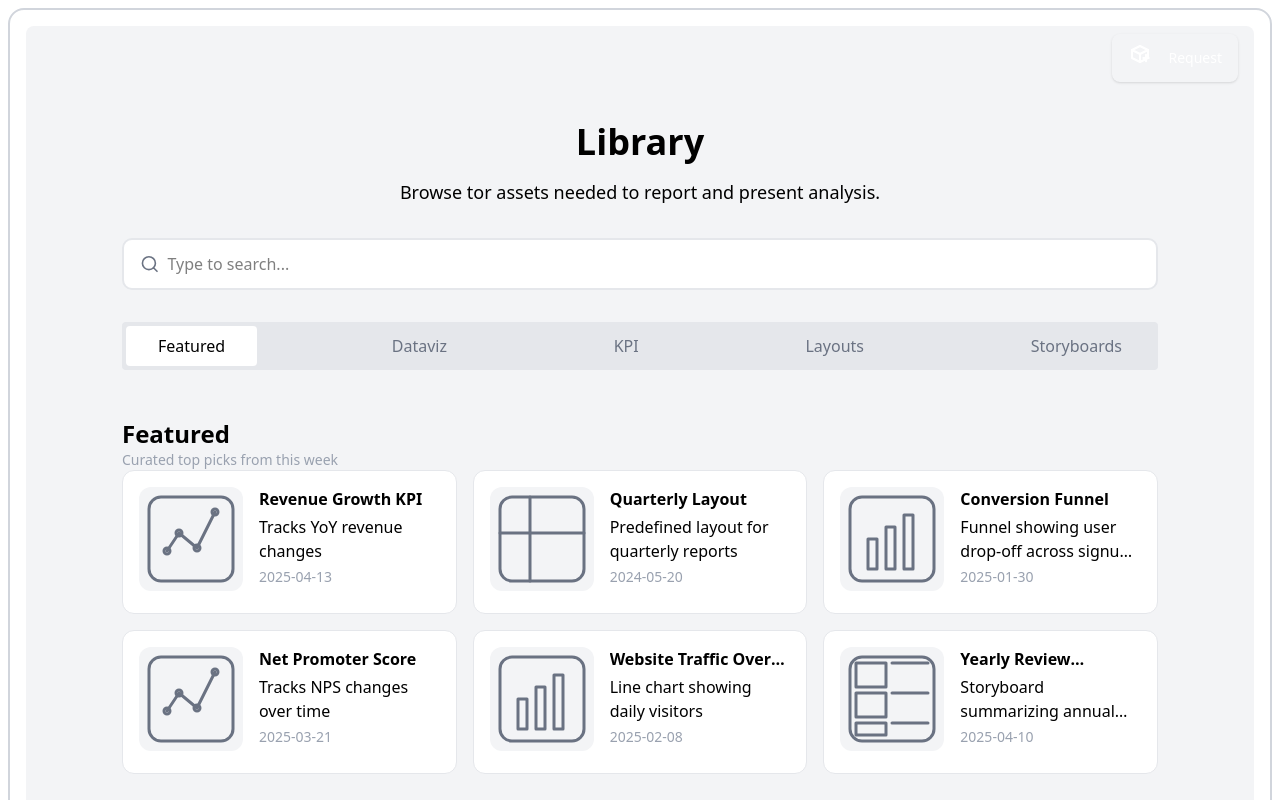
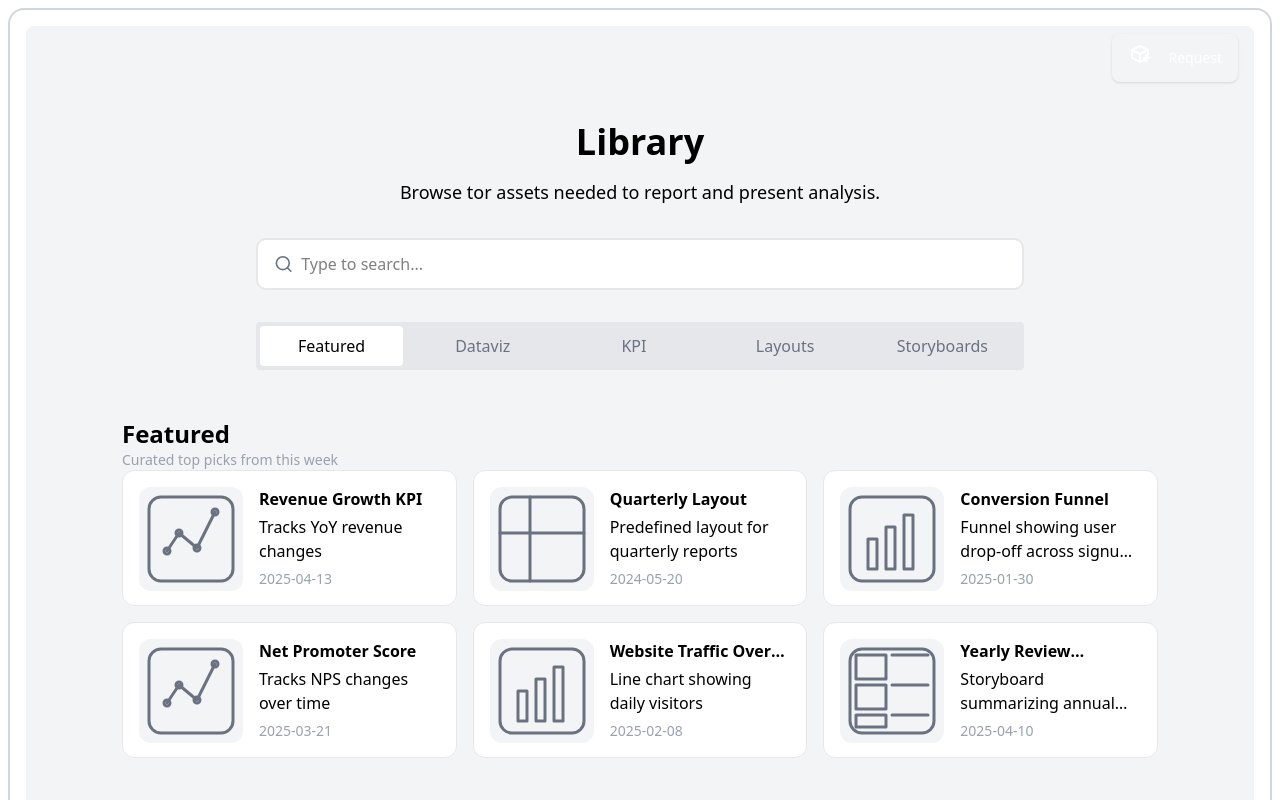
Before and after one commit to pablopareja/kpi-library, a Next.js app: page / in a window 1280 px wide. Shown: the top 800 px of the page. Built offline with nearby package versions, Linux system fonts and the light colour scheme.

Commit message:
improve styles

```diff
--- a/src/app/page.tsx
+++ b/src/app/page.tsx
@@ -10,8 +10,8 @@ export default function Home() {
       <RequestButton className="absolute top-2 right-4" />
       <h1 className="text-4xl font-bold">Library</h1>
       <p className="mt-4 text-lg">Browse tor assets needed to report and present analysis.</p>
-      <SearchBar />
-      <FilterBar />
+      <SearchBar className="max-w-3xl" />
+      <FilterBar className="max-w-3xl" />
       <FeaturedAssets />
       <TrendingAssets />
     </div>
--- a/src/components/library/AssetCard.tsx
+++ b/src/components/library/AssetCard.tsx
@@ -12,7 +12,7 @@ export const AssetCard = ({ asset, highlighted = false }: AssetCardProps) => {
   return (
     <div
       className={clsx(
-        'flex items-start p-4 min-w-80 h-36 gap-4 transition-transform duration-200 hover:scale-[1.02] cursor-pointer',
+        'flex items-start p-4 min-w-80 h-34 gap-4 transition-transform duration-200 hover:scale-[1.02] cursor-pointer',
         {
           'bg-white border border-gray-200 rounded-xl border-solid': highlighted,
         }
@@ -21,11 +21,13 @@ export const AssetCard = ({ asset, highlighted = false }: AssetCardProps) => {
       <div className="rounded-xl p-1 bg-gray-100">
         <Illustration className="text-gray-500 w-24" />
       </div>
-      <div className="flex flex-col gap-1">
-        <h4 className="text-black font-bold line-clamp-1" title={asset.name}>
-          {asset.name}
-        </h4>
-        <p className="line-clamp-2">{asset.description}</p>
+      <div className="flex flex-col gap-1 justify-between h-full">
+        <div className="flex flex-col gap-1">
+          <h4 className="text-black font-bold line-clamp-1" title={asset.name}>
+            {asset.name}
+          </h4>
+          <p className="line-clamp-2">{asset.description}</p>
+        </div>
         <p className="text-gray-400 text-sm">{asset.updatedAtDate}</p>
       </div>
     </div>
--- a/src/components/library/AssetList.tsx
+++ b/src/components/library/AssetList.tsx
@@ -17,7 +17,7 @@ export const AssetList = async ({ type, highlightCards = false }: AssetListProps
   return (
     <div className="flex flex-wrap gap-4">
       {assets.map((asset: AssetSummary) => (
-        <div key={`asset-${asset.id}`} className="flex-1">
+        <div key={`asset-${asset.id}`} className="flex-1 basis-[calc(33.333%-1rem)]">
           <AssetCard asset={asset} highlighted={highlightCards} />
         </div>
       ))}
--- a/src/components/library/FilterBar.tsx
+++ b/src/components/library/FilterBar.tsx
@@ -2,6 +2,7 @@
 
 import { FilterOption, useFilterStore } from '@/stores/useFilterStore'
 import { AssetType } from '@/types'
+import clsx from 'clsx'
 import { ButtonBar } from '../ui/ButtonBar'
 
 const filterOptions: { value: FilterOption; label: string }[] = [
@@ -29,7 +30,11 @@ const filterOptions: { value: FilterOption; label: string }[] = [
   },
 ]
 
-export const FilterBar = () => {
+interface FilterBarProps {
+  className?: string
+}
+
+export const FilterBar = ({ className = '' }: FilterBarProps) => {
   const filter = useFilterStore(state => state.filter)
   const setFilter = useFilterStore(state => state.setFilter)
 
@@ -39,7 +44,7 @@ export const FilterBar = () => {
 
   return (
     <ButtonBar
-      className="w-full mt-8"
+      className={clsx('w-full mt-8', className)}
       options={filterOptions}
       value={filter}
       onChange={handleChange}
--- a/src/components/library/SearchBar.tsx
+++ b/src/components/library/SearchBar.tsx
@@ -5,12 +5,17 @@ import { useEffect, useState } from 'react'
 import { useDebouncedCallback } from '@/hooks/useDebouncedCallback'
 
 import { useSearchStore } from '@/stores/useSearchStore'
+import clsx from 'clsx'
 import { SearchInput } from '../ui/SearchInput'
 
 // Default time used for debouncing the search call in milliseconds
 const DEFAULT_DEBOUNCE_TIMEOUT = 300
 
-export const SearchBar = () => {
+interface SearchBarProps {
+  className?: string
+}
+
+export const SearchBar = ({ className = '' }: SearchBarProps) => {
   const [searchText, setSearchText] = useState<string>('')
   const setSearchQuery = useSearchStore(state => state.setSearchText)
 
@@ -28,7 +33,7 @@ export const SearchBar = () => {
   }
   return (
     <SearchInput
-      className="w-full mt-8"
+      className={clsx('w-full mt-8', className)}
       onChange={handleSearch}
       onClear={handleClear}
       value={searchText}
--- a/src/components/ui/ButtonBar.tsx
+++ b/src/components/ui/ButtonBar.tsx
@@ -10,15 +10,21 @@ interface ButtonBarProps {
 export const ButtonBar = ({ options, value, onChange, className = '' }: ButtonBarProps) => {
   return (
     <div
-      className={clsx('flex items-center justify-between gap-2 p-1 bg-gray-200 rounded', className)}
+      className={clsx(
+        'flex flex-wrap items-center justify-between gap-2 p-1 bg-gray-200 rounded',
+        className
+      )}
     >
       {options.map(option => (
         <div
           key={`option-${option.value}`}
-          className={clsx('flex items-center justify-center px-8 py-2 rounded cursor-pointer', {
-            'bg-white text-black': option.value === value,
-            'text-gray-500 hover:text-gray-400': option.value !== value,
-          })}
+          className={clsx(
+            'flex flex-1 items-center justify-center px-8 py-2 rounded cursor-pointer transition-colors',
+            {
+              'bg-white text-black': option.value === value,
+              'text-gray-500 hover:text-gray-400': option.value !== value,
+            }
+          )}
           onClick={() => onChange(option.value)}
         >
           {option.label}
```
